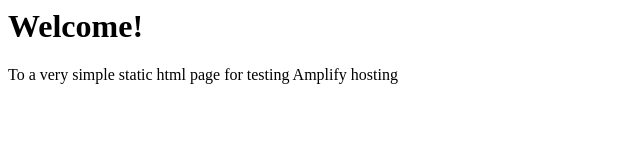
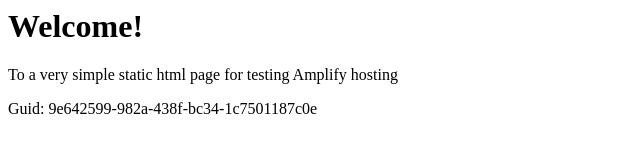
Before and after one commit to aws-aemilia-icn/Github-PR-Commit-Integration-Test-DoNotTouch-v1-preprod-ap-northeast-2, a website: page src/index.html in a window 1280 px wide. Shown: the whole page, without its empty margins (0-640 px from the left). Drawn offline with Linux system fonts and the light colour scheme.

Commit message:
commit from integ tests

```diff
--- a/src/index.html
+++ b/src/index.html
@@ -1,3 +1,5 @@
+
+
 <html lang="en">
 
 <head>
@@ -10,6 +12,6 @@
 <body>
     <h1>Welcome!</h1>
     <p>To a very simple static html page for testing Amplify hosting</p>
-</body>
+    <p>Guid: 9e642599-982a-438f-bc34-1c7501187c0e</p></body>
 
 </html>
```
